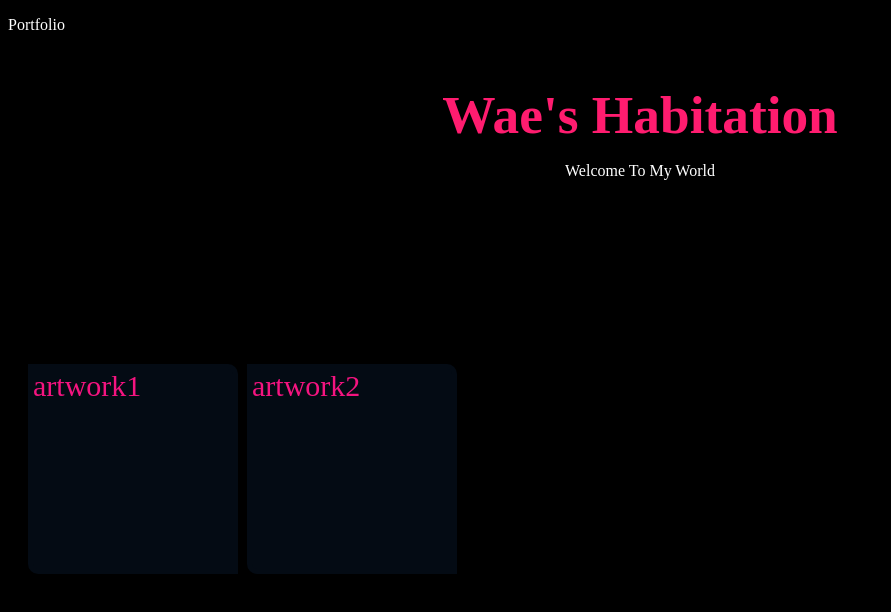
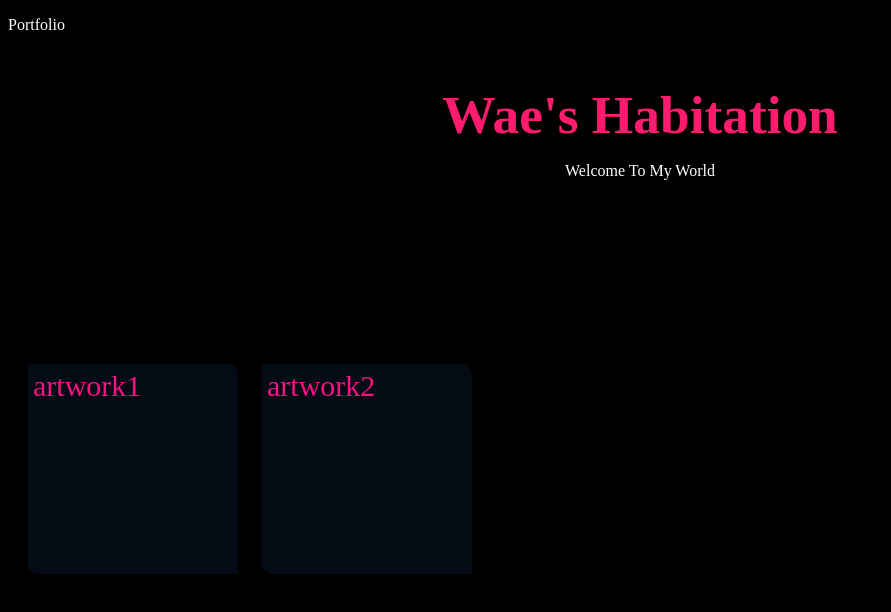
Before and after one commit to ygl1014/ygl1014.github.io, a plain HTML site: page index.html in a window 1280 px wide. Shown: the whole page, without its empty margins (0-891 px from the left). Drawn offline with Linux system fonts and the light colour scheme.

Commit message:
Update index.html

```diff
--- a/index.html
+++ b/index.html
@@ -34,7 +34,7 @@
             display: inline-block;
             position: relative;
             top: 100px;
-            left : 25px;
+            left : 40px;
             width: 200px;
             height: 200px;
             font-size: 30px;
```
